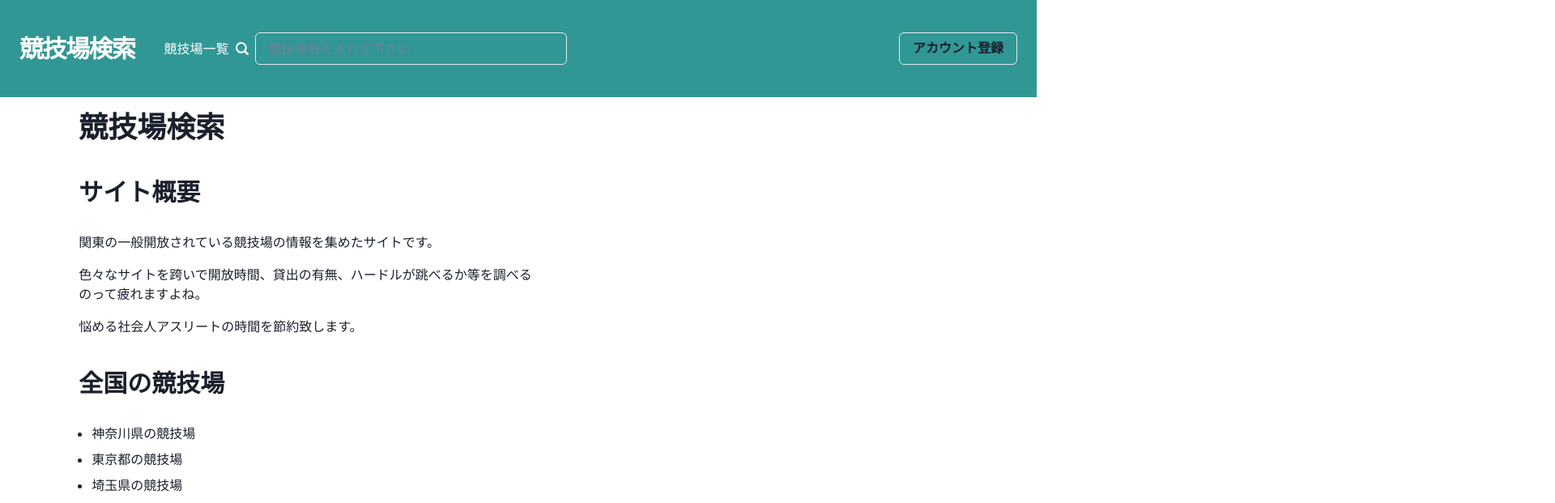
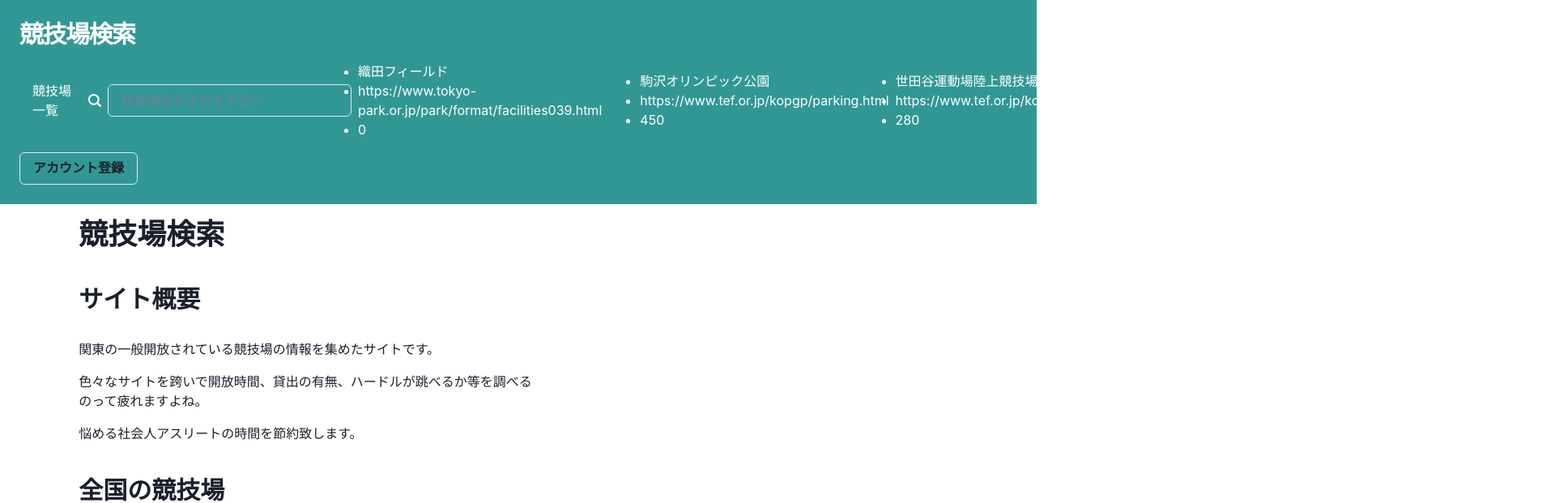
Before and after one commit to subaru-hello/TracksForPrivateAthleteDB, a React (Vite) app: page / in a window 1280 px wide. Shown: the top 621 px of the page at 81% size, 1920 px wide, since content can reach past the window. Built offline with nearby package versions, Linux system fonts and the light colour scheme.

Commit message:
検索バー

```diff
--- a/src/components/organisms/HeaderLinks.tsx
+++ b/src/components/organisms/HeaderLinks.tsx
@@ -1,4 +1,6 @@
 import type { FC } from 'react';
+import { useState } from 'react';
+import escapeStringRegexp from 'escape-string-regexp';
 import {
   Box,
   Stack,
@@ -11,10 +13,32 @@ import {
 } from '@chakra-ui/react';
 import { Link } from 'react-router-dom';
 import { HamburgerIcon, Search2Icon } from '@chakra-ui/icons';
+import { trackData } from 'data';
+import { Track } from 'domains';
 
-const HeaderLinks: FC = (props) => {
+type Props = { lists: string[], tracks: Track[] };
+
+const HeaderLinks: FC<Props> = (props) => {
   const { isOpen, onOpen, onClose } = useDisclosure();
   const handleToggle = () => (isOpen ? onClose() : onOpen());
+  // 競技場データを配列に保持する
+  const tracks = trackData;
+
+  // ユーザーの入力キーワードをState化する
+  const [searchKeyword, updateSearchKeyword] = useState('');
+
+  // 入力イベントに反応してStateを更新する
+  const onInput = (event: React.FormEvent<HTMLInputElement>) => {
+    // 入力キーワードをstateに格納する
+    updateSearchKeyword(event.currentTarget.value);
+  };
+
+  const filteredList = tracks.filter((item) => {
+    // ユーザー入力を安全に正規表現にする（このときすべて小文字化で正規化する）
+    const escapedText = escapeStringRegexp(searchKeyword.toLowerCase());
+    // 小文字で比較して部分一致するものだけを残す
+    return new RegExp(escapedText).test(item.name.toLowerCase());
+  });
 
   return (
     <Flex
@@ -51,8 +75,18 @@ const HeaderLinks: FC = (props) => {
         <Input
           htmlSize={30}
           width="auto"
+          type="text"
+          onInput={onInput}
           placeholder="競技場名を入れて下さい"
         />
+
+          {filteredList.map((track) => {
+            return track && <ul key={track.id} className="list">
+                <li >{track.name}</li>
+                <li >{track.site_url}</li>
+                <li >{track.entrance_fee}</li>
+        </ul>
+          })}
       </Stack>
 
       <Box
--- a/src/components/templates/Header.tsx
+++ b/src/components/templates/Header.tsx
@@ -1,11 +1,17 @@
 import type { FC } from 'react';
 import { Box } from '@chakra-ui/react';
+import { trackData } from 'data';
 import  HeaderLinks  from 'components/organisms/HeaderLinks';
 
-const Header: FC = () => (
-  <Box>
-    <HeaderLinks />
-  </Box>
-);
+const Header: FC = () => {
+const tracks = trackData;
+const lists = ['']
+
+    return(
+      <Box>
+        <HeaderLinks lists={lists} tracks={tracks}/>
+      </Box>
+    )
+}
 
 export default Header;
```
